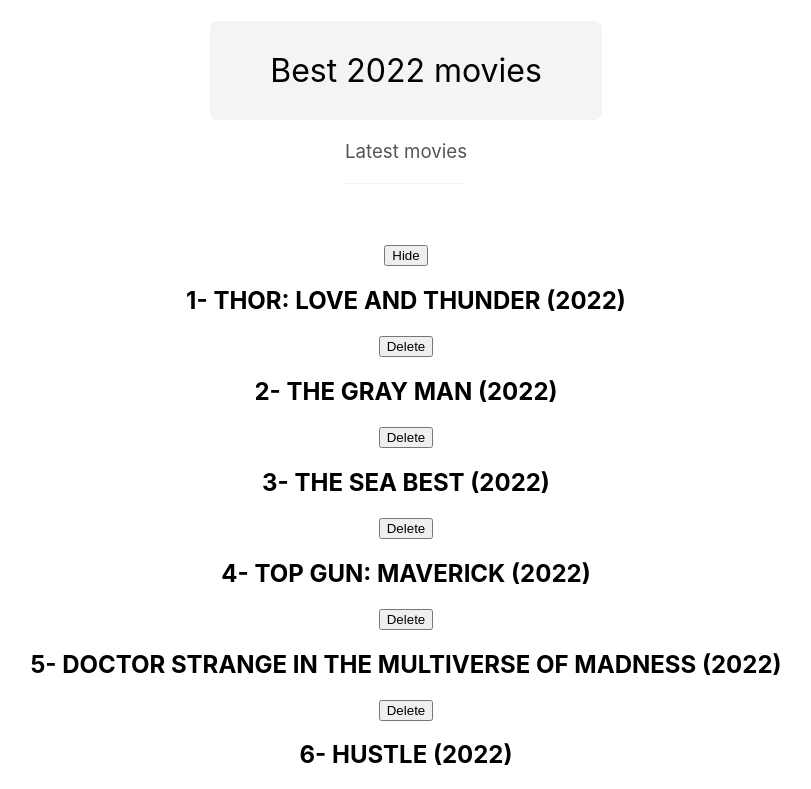
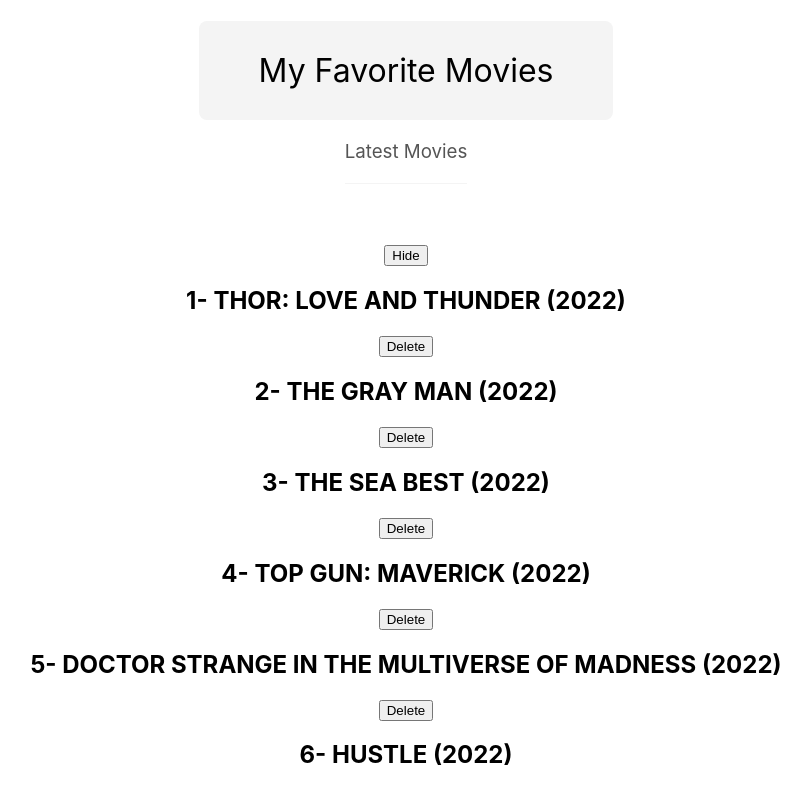
Before and after one commit to WeBeato/React-App, a React (Create React App) app: page / in a window 1280 px wide. Shown: the top 789 px of the page, without its empty margins (234-1045 px from the left). Built offline with nearby package versions, Linux system fonts and the light colour scheme; the HTML template or start-up script is replaced by a standard one.

Commit message:
use props

```diff
--- a/src/App.js
+++ b/src/App.js
@@ -22,9 +22,11 @@
     })
   }
 
+  const subtitle = "Latest Movies";
+
   return (
     <div className="App">
-      <Title />
+      <Title title="My Favorite Movies" subtitle={subtitle} />
 
       {
         showEvents && (
@@ -49,6 +51,8 @@
           </div>
         ))
       }
+
+      <Title title="My Favorite Books" subtitle="Latest Books" />
     </div>
   );
 }
--- a/src/components/Title.js
+++ b/src/components/Title.js
@@ -1,9 +1,9 @@
-export default function Title() {
+export default function Title(props) {
     return (
         <div>
-            <h1 className="title">Best 2022 movies</h1>
+            <h1 className="title">{props.title}</h1>
             <br />
-            <h3 className="subtitle">Latest movies</h3>
+            <h3 className="subtitle">{props.subtitle}</h3>
         </div>
     )
 }
```
